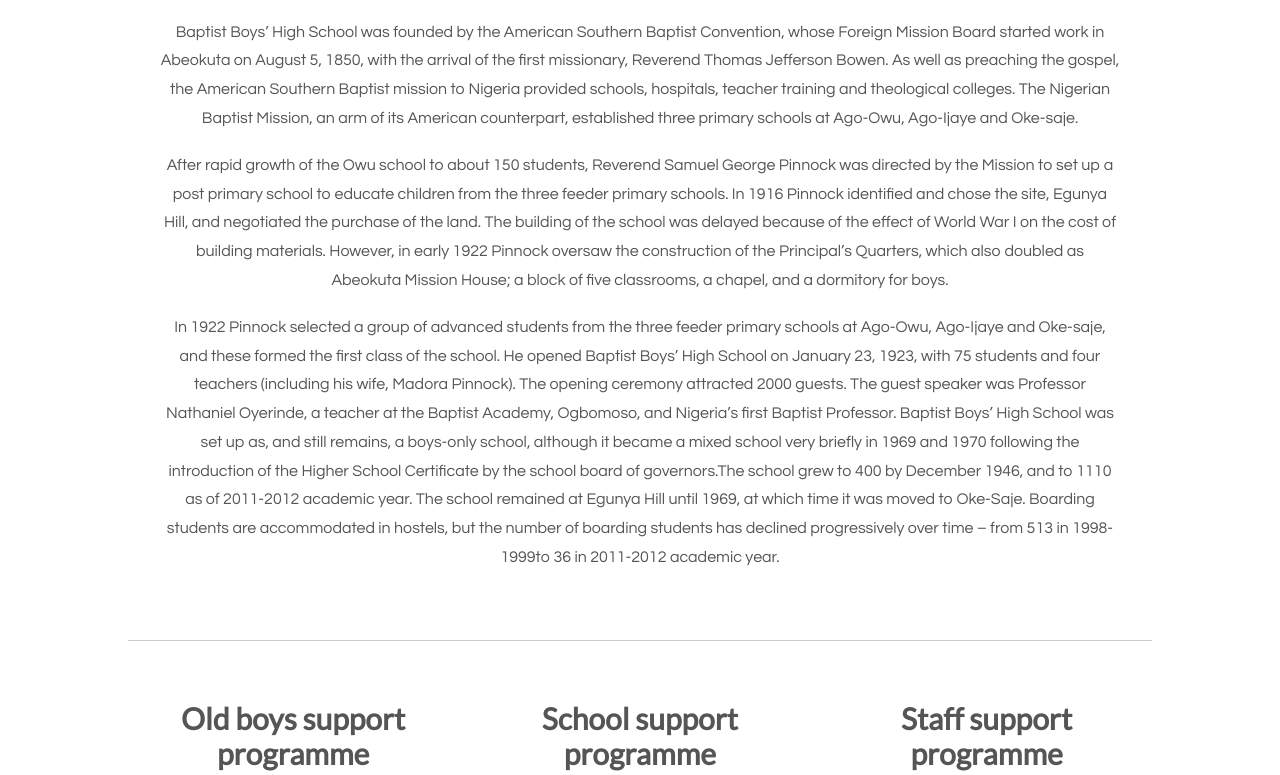
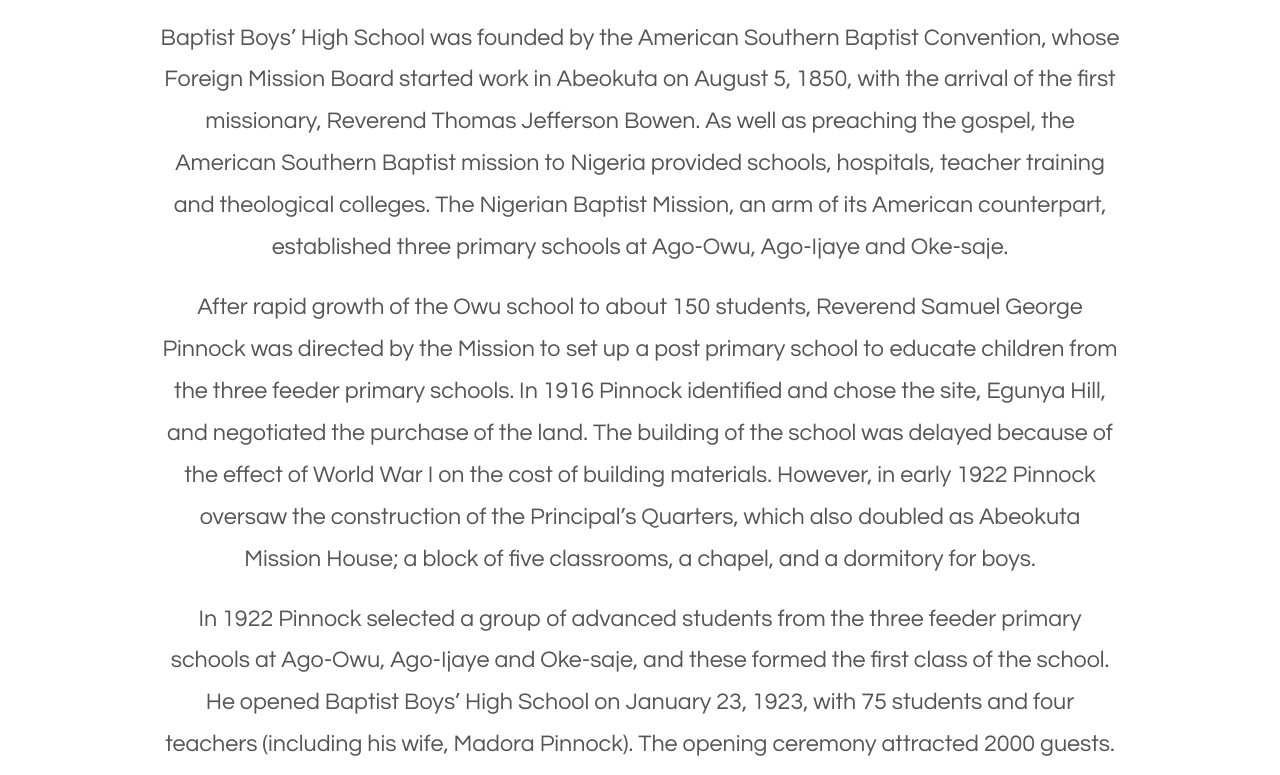
Before and after one commit to bbhs2020/bbhs2020.github.io, a plain HTML site: page index.html in a window 1280 px wide. Shown: the part 622-1397 px from the top of the page. Drawn offline with nearby package versions, Linux system fonts and the light colour scheme.

Commit message:
Update style.css

```diff
--- a/css/style.css
+++ b/css/style.css
@@ -171,7 +171,7 @@
 
 p {
     line-height: 180%;
-    font-size: 0.8em;
+    font-size: calc(15px + (26 - 15) * ((100vw - 300px) / (1600 - 300)));
 }
 
 
```
